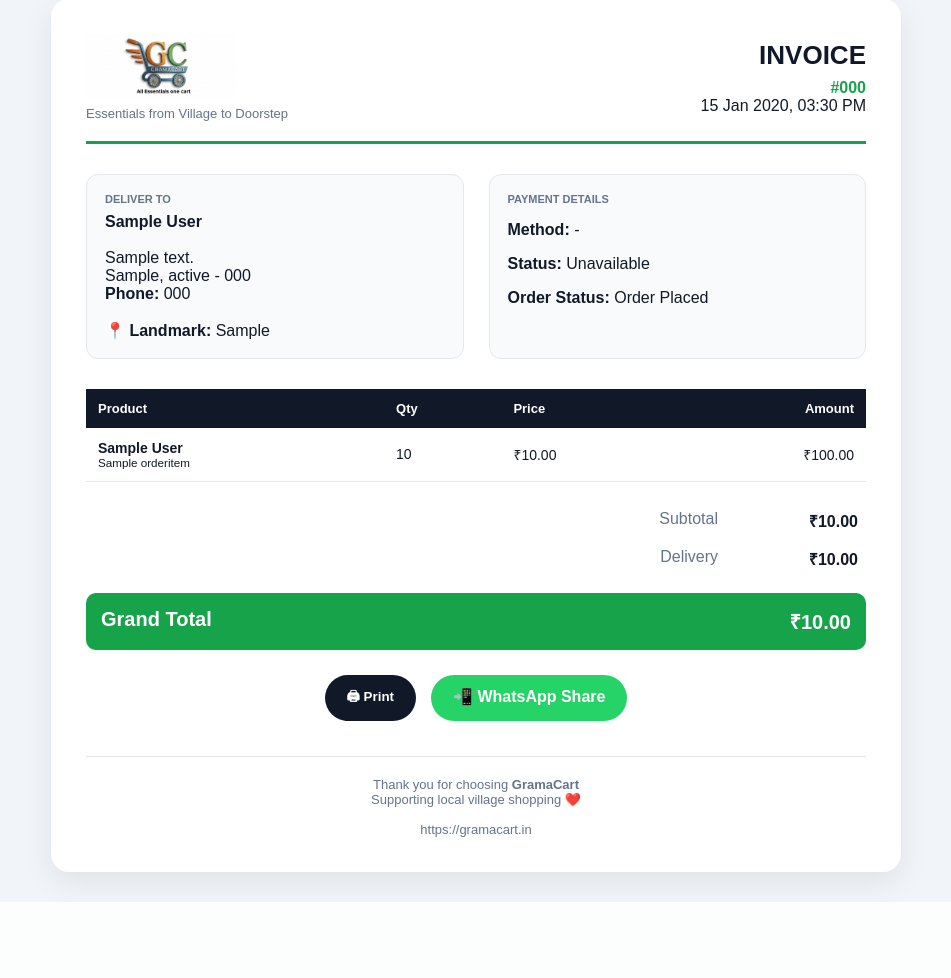
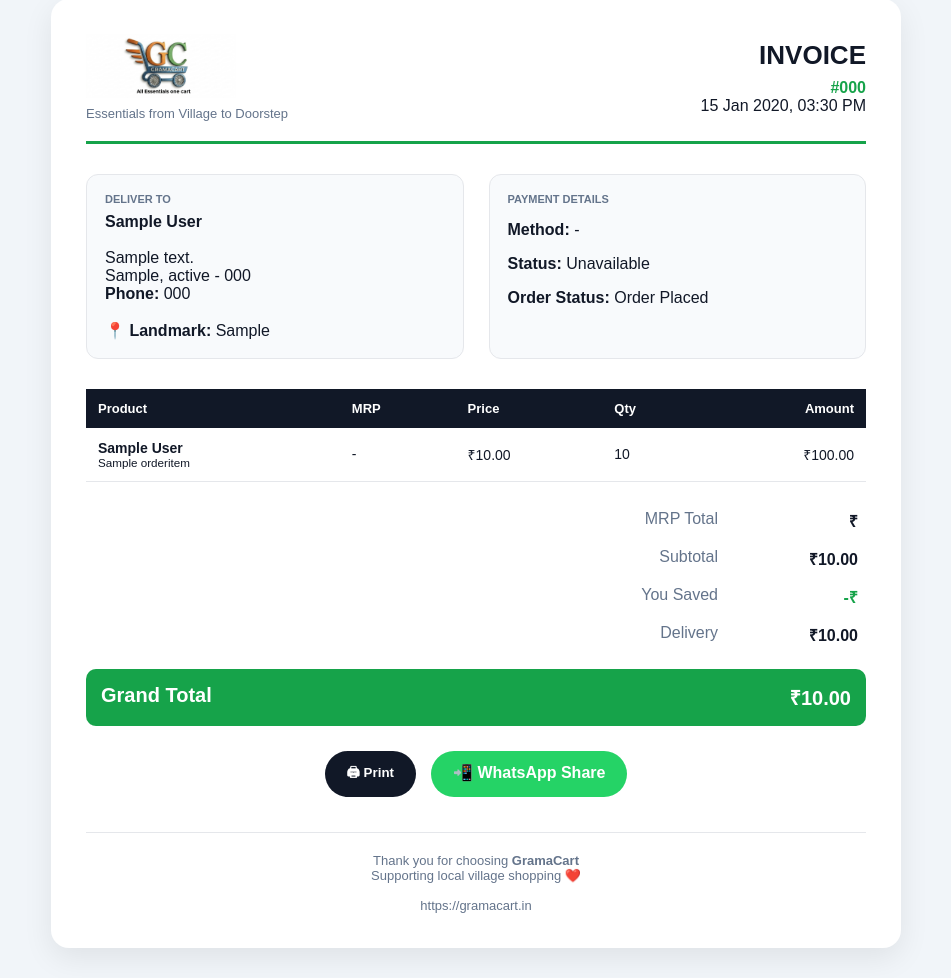
Before and after one commit to Naresh-reddy-techie/Gramacart, a Django app: page /admin_dashboard/orders/invoice/000/ in a window 1280 px wide. Shown: the part 49-1027 px from the top of the page, without its empty margins (164-1115 px from the left). Before the commit the page ends 950 px from the top, so only its background shows below. Run offline with Django 5.2, Linux system fonts and the light colour scheme; tables that the repository leaves empty hold one stand-in row (values such as "Sample post"); data that the repository does not hold is empty; parts of the project's set-up code (start-up, migrations or seed data) failed here and were passed over.

Commit message:
updated print invoice

```diff
--- a/shop/models.py
+++ b/shop/models.py
@@ -505,6 +505,31 @@
         return payment.method.display_name
 
 
+    from decimal import Decimal
+
+    @property
+    def mrp_total(self):
+        total = Decimal("0.00")
+
+        for item in self.items.all():
+            if item.inventory:
+                total += item.inventory.mrp * item.quantity
+            else:
+                total += item.price * item.quantity
+
+        return total
+
+
+    @property
+    def total_saved(self):
+        saved = self.mrp_total - self.subtotal
+
+        if saved < 0:
+            return Decimal("0.00")
+
+        return saved
+
+
     @property
     def can_track(self):
 
--- a/templates/admin_dashboard/order_print.html
+++ b/templates/admin_dashboard/order_print.html
@@ -694,25 +694,15 @@
 
 <tr>
 
-<th>
-Product
-</th>
+<th>Product</th>
 
+<th>MRP</th>
 
-<th>
-Qty
-</th>
+<th>Price</th>
 
+<th>Qty</th>
 
-<th>
-Price
-</th>
-
-
-<th class="text-right">
-Amount
-</th>
-
+<th class="text-right">Amount</th>
 
 </tr>
 
@@ -725,52 +715,36 @@
 
 {% for item in order.items.all %}
 
-
 <tr>
 
+    <td>
+        <strong>{{ item.product.name }}</strong>
+
+        {% if item.variant_name %}
+            <br>
+            <small>{{ item.variant_name }}</small>
+        {% endif %}
+    </td>
 
     <td>
-
-<strong>
-{{ item.product.name }}
-</strong>
-
-
-{% if item.variant_name %}
-
-<br>
-
-<small>
-{{ item.variant_name }}
-</small>
-
+        {% if item.inventory %}
+            ₹{{ item.inventory.mrp }}
+        {% else %}
+            -
         {% endif %}
-
-
     </td>
 
+    <td>
+        ₹{{ item.price }}
+    </td>
 
     <td>
-
         {{ item.quantity }}
-
     </td>
 
-
-<td>
-
-₹{{ item.price }}
-
+    <td class="text-right">
+        ₹{{ item.get_total }}
     </td>
-
-
-<td class="text-right">
-
-₹{{ item.get_total }}
-
-</td>
-
-
 
 </tr>
 
@@ -792,69 +766,95 @@
 
 <!-- SUMMARY -->
 
+<div class="summary">
 
-<div class="summary">
+<div class="summary-row">
+
+<div class="summary-label">
+MRP Total
+</div>
+
+<div class="summary-value">
+₹{{ order.mrp_total }}
+</div>
+
+</div>
 
 
 <div class="summary-row">
-
 
 <div class="summary-label">
 Subtotal
 </div>
 
-
 <div class="summary-value">
-
 ₹{{ order.subtotal }}
+</div>
 
 </div>
 
 
+<div class="summary-row">
+
+<div class="summary-label">
+You Saved
 </div>
 
+<div class="summary-value" style="color:#16a34a;font-weight:900;">
 
+-₹{{ order.total_saved }}
+
+</div>
+
+</div>
 
 
 <div class="summary-row">
 
+<div class="summary-label">
+Delivery
+</div>
 
-<div class="summary-label">
-
-Delivery
+<div class="summary-value">
+₹{{ order.shipping_cost }}
+</div>
 
 </div>
 
 
-<div class="summary-value">
+{% if order.total_saved > 0 %}
 
-₹{{ order.shipping_cost }}
+<div style="
+margin-top:20px;
+padding:15px;
+background:#ecfdf5;
+border:1px solid #bbf7d0;
+border-radius:10px;
+text-align:center;
+font-size:18px;
+font-weight:800;
+color:#15803d;">
+
+🎉 You Saved
+<strong>₹{{ order.total_saved }}</strong>
+on this order.
 
 </div>
 
-
-</div>
-
+{% endif %}
 
 
 <div class="grand">
-
 
 <span>
 Grand Total
 </span>
 
-
 <span>
-
 ₹{{ order.total }}
-
 </span>
 
-
 </div>
-
-
 
 </div>
 
--- a/templates/delivery_portal/dashboard.html
+++ b/templates/delivery_portal/dashboard.html
@@ -1358,9 +1358,6 @@
         return;
     }
 
-
-
-
     orders.forEach(order=>{
 
         if(!riderState.notifiedOrders.has(order.id)){
```
Lines whose indentation alone changed are shown as unchanged.
